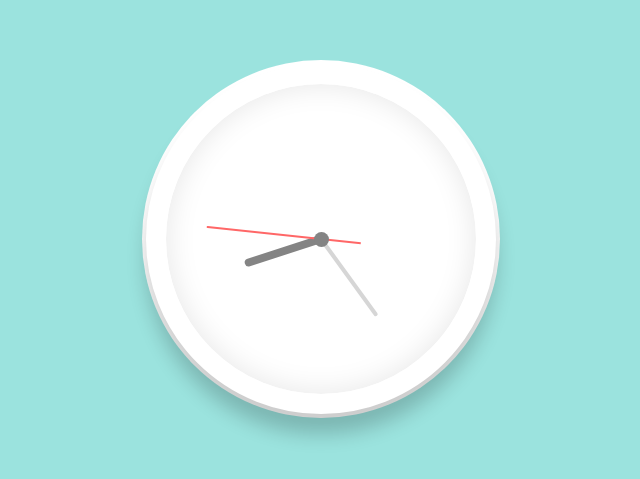
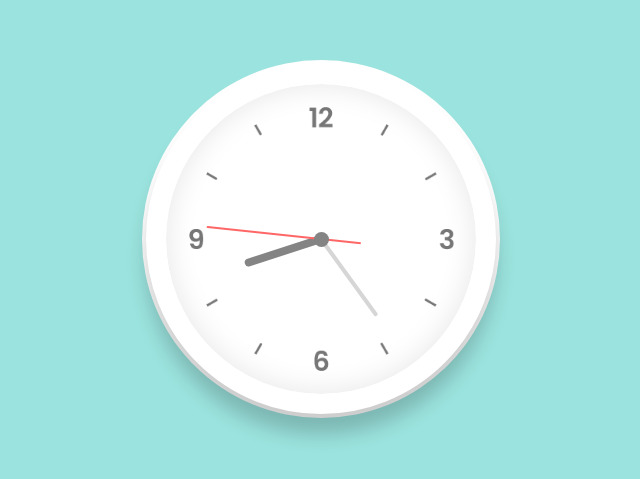
Before and after one commit to arcvetal/SB_Clock, a website built with Parcel: page index.html in a window 1280 px wide. Shown: the part 161-640 px from the top of the page, without its empty margins (319-959 px from the left). Built offline with nearby package versions, Linux system fonts and the light colour scheme; files whose address does not match are found by name.

Commit message:
Update styles.css

```diff
--- a/src/styles.css
+++ b/src/styles.css
@@ -24,7 +24,7 @@ body {
   display: flex;
   justify-content: center;
   align-items: center;
-  background-image: url('img/clock.png');
+  background-image: url('../img/clock.png');
   background-size: contain;
 }
 
```
